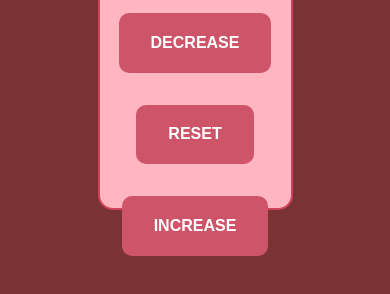
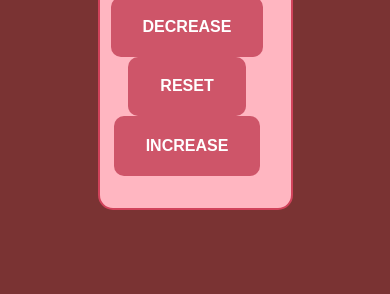
Before and after one commit to bahnisikhadhar/Simple-Counter_DOM, a plain HTML site: page index.html in a window 390 px wide. Shown: the part 398-692 px from the top of the page. Drawn offline with Linux system fonts and the light colour scheme.

```diff
--- a/style.css
+++ b/style.css
@@ -5,7 +5,7 @@ box-sizing: border-box;
 }
 body {
     background-color: rgb(122, 51, 51);
-    /* rgb(112, 184, 112) */
+
 }
 .container {
     max-width: 50%;
@@ -27,7 +27,7 @@ body {
 }
 .container .btn {
     padding: 1.3rem 2rem;
-    margin: 1rem;
+    margin-right: 1rem;
     background-color: rgb(206, 85, 105);
     border: none;
     border-radius: 10px;
```
